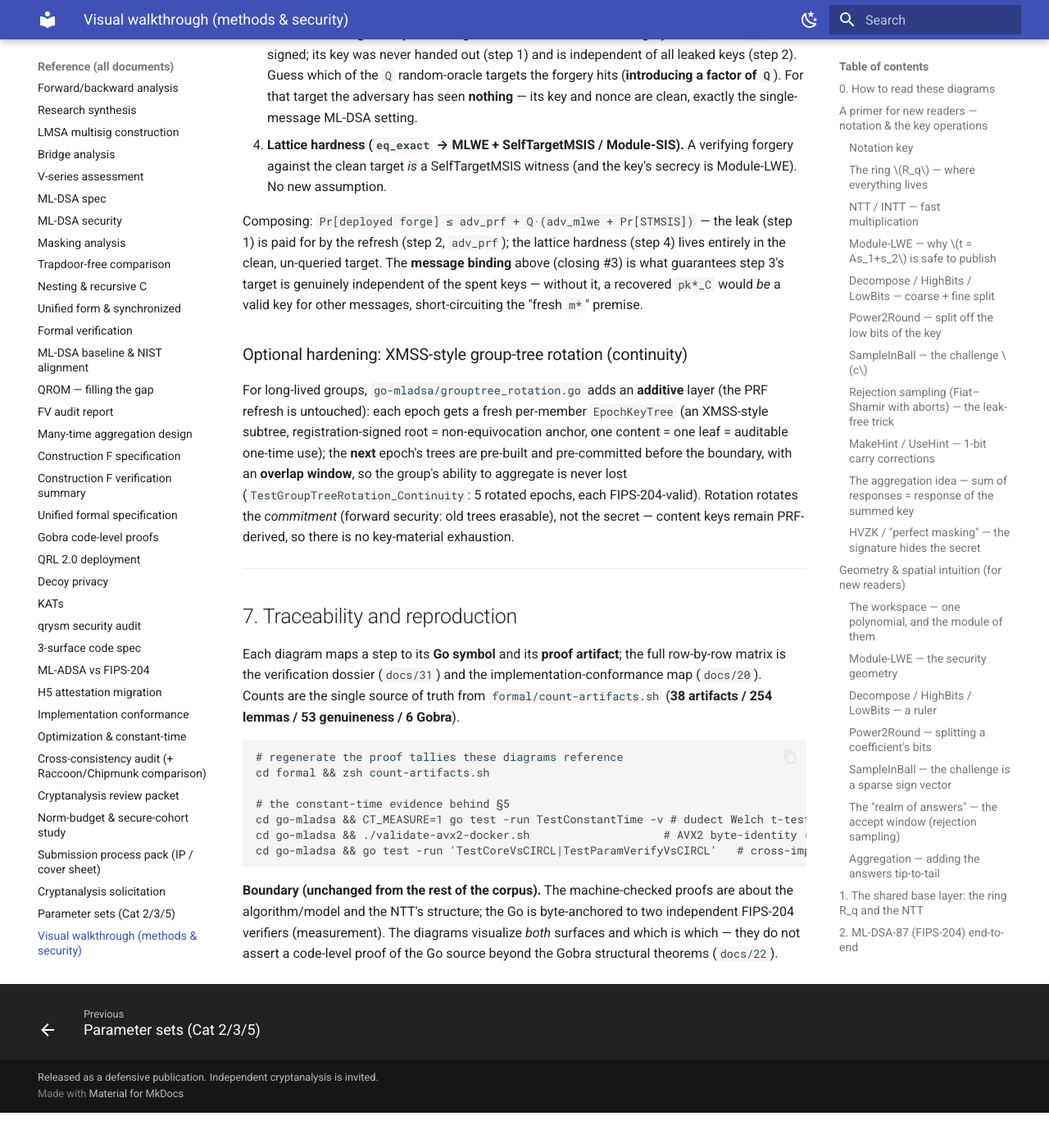
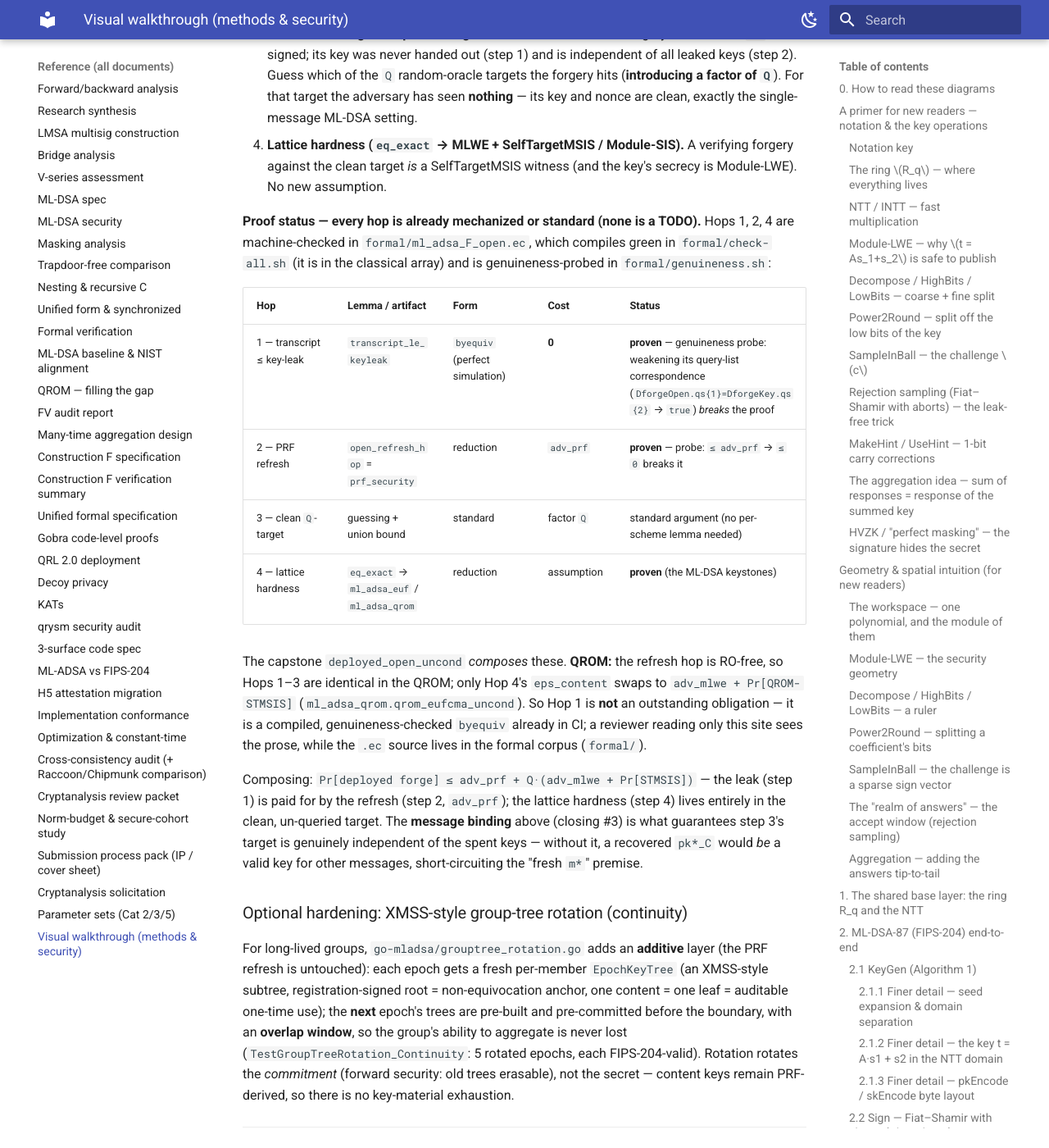
Before and after one commit to pq-cybarg/ml-adsa-site, an MkDocs documentation site: the page built from docs/reference/41-visual-methods-and-security.md, in a window 1280 px wide and 1400 px high, scrolled down 39752 px. Shown: the whole window at 82% size. Built offline with MkDocs 1.6.1 and Material for MkDocs 9.7.7, drawn with Linux system fonts in a browser that asks for light colours; before the commit the page ends 41109 px from its top, so only the background shows below that.

Commit message:
docs(41): add per-hop proof-status table — Hop 1 (transcript_le_keyleak) is proven, not a TODO
Mirror of main. Make explicit that all four hops are mechanized or standard: Hop 1 transcript_le_keyleak is
a compiled, genuineness-checked byequiv (not an outstanding obligation), Hops 2/4 are proven reductions, Hop
3 is the standard guessing/union bound; QROM differs only in eps_content.

```diff
--- a/docs/reference/41-visual-methods-and-security.md
+++ b/docs/reference/41-visual-methods-and-security.md
@@ -1404,6 +1404,23 @@ explicit shape of `deployed_open_uncond`; each hop is a named, machine-checked s
 4. **Lattice hardness (`eq_exact` → MLWE + SelfTargetMSIS / Module-SIS).** A verifying forgery against the
    clean target *is* a SelfTargetMSIS witness (and the key's secrecy is Module-LWE). No new assumption.
 
+**Proof status — every hop is already mechanized or standard (none is a TODO).** Hops 1, 2, 4 are
+machine-checked in `formal/ml_adsa_F_open.ec`, which compiles green in `formal/check-all.sh` (it is in the
+classical array) and is genuineness-probed in `formal/genuineness.sh`:
+
+| Hop | Lemma / artifact | Form | Cost | Status |
+|---|---|---|---|---|
+| 1 — transcript ≤ key-leak | `transcript_le_keyleak` | `byequiv` (perfect simulation) | **0** | **proven** — genuineness probe: weakening its query-list correspondence (`DforgeOpen.qs{1}=DforgeKey.qs{2}` → `true`) *breaks* the proof |
+| 2 — PRF refresh | `open_refresh_hop` = `prf_security` | reduction | `adv_prf` | **proven** — probe: `≤ adv_prf` → `≤ 0` breaks it |
+| 3 — clean `Q`-target | guessing + union bound | standard | factor `Q` | standard argument (no per-scheme lemma needed) |
+| 4 — lattice hardness | `eq_exact` → `ml_adsa_euf` / `ml_adsa_qrom` | reduction | assumption | **proven** (the ML-DSA keystones) |
+
+The capstone `deployed_open_uncond` *composes* these. **QROM:** the refresh hop is RO-free, so Hops 1–3 are
+identical in the QROM; only Hop 4's `eps_content` swaps to `adv_mlwe + Pr[QROM-STMSIS]`
+(`ml_adsa_qrom.qrom_eufcma_uncond`). So Hop 1 is **not** an outstanding obligation — it is a compiled,
+genuineness-checked `byequiv` already in CI; a reviewer reading only this site sees the prose, while the
+`.ec` source lives in the formal corpus (`formal/`).
+
 Composing: `Pr[deployed forge] ≤ adv_prf + Q·(adv_mlwe + Pr[STMSIS])` — the leak (step 1) is paid for by the
 refresh (step 2, `adv_prf`); the lattice hardness (step 4) lives entirely in the clean, un-queried target.
 The **message binding** above (closing #3) is what guarantees step 3's target is genuinely independent of the
```
